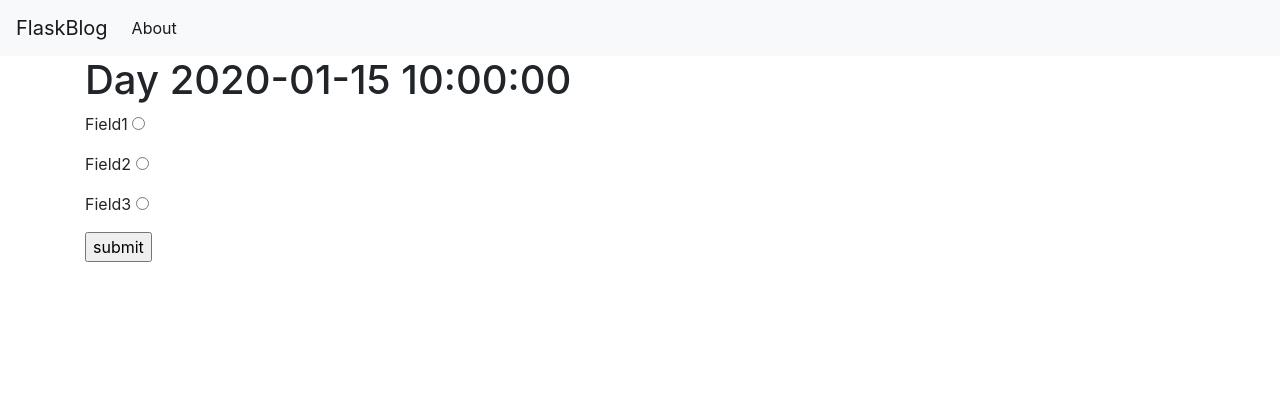
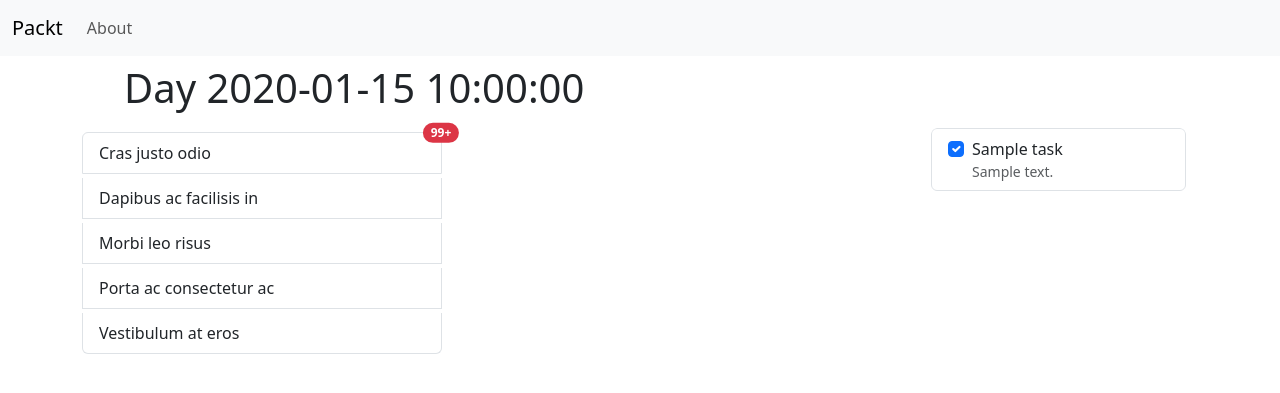
Before and after one commit to Nazarii-git/Packt_Pet, a Flask app: template templates/date_page.html in a window 1280 px wide. Shown: the top 393 px of the page. Run offline with Flask 3, Linux system fonts and the light colour scheme; the template is opened without the code that fills it: most values are stand-ins (such as "Sample title", 1, 10 or a date in 2020); parts of the project's set-up code (start-up, migrations or seed data) failed here and were passed over; some libraries are stand-ins or nearby versions.

Commit message:
Created full db/ drag and drop for activities, changed page layout

```diff
--- a/innit_bd.py
+++ b/innit_bd.py
@@ -1,10 +1,11 @@
 import sqlite3
 
 def create_db():
-    connection = sqlite3.connect('database.db')
+    connection = sqlite3.connect('database_full.db')
 
     with open('schema.sql') as f:
-        connection.executescript(f.read())
+        test = connection.executescript(f.read())
+        print(test)
 
     connection.commit()
     connection.close()
--- a/main.py
+++ b/main.py
@@ -62,15 +62,24 @@ def index():
 
 @app.route('/<date>')
 def date_page(date):
+    test = []
     trash.Screenshot()
-    return render_template('date_page.html', date=date)
+    connection = get_db_connection()
+    tasks = connection.execute('SELECT * FROM tasks').fetchall()
+    date_info = connection.execute('SELECT date, raiting FROM days WHERE date = ?;', [date]).fetchone()
+    connection.commit()
+    connection.close()
+
+
+    return render_template('date_page.html', datetest=date_info, task_array=tasks)
 
 @app.route('/<date>/upd', methods=['GET', 'POST'])
 def date_page_upd(date):
+
     trash.Screenshot()
     if request.method == 'POST':
-        title = request.form["lvl_upd"]
-        upd_db_day(date, int(title))
+        form_data = request.form["lvl_upd"]
+        upd_db_day(date, int(form_data))
 
     return redirect('/')
 
@@ -78,4 +87,14 @@ def date_page_upd(date):
 if __name__ == '__main__':
     coonect = get_db_connection()
     create_array_for_heatmap()
+
     app.run()
+    '''
+
+    for i in range(10):
+        coonect.cursor().execute("INSERT INTO tasks (task, descr) VALUES (?, ?)",
+                                 ("Wake up", "first try"))
+        coonect.cursor().execute("INSERT INTO tasks (task, descr) VALUES (?, ?)",
+                                 ("Make tea", "black"))
+    coonect.commit()
+'''
--- a/schema.sql
+++ b/schema.sql
@@ -1,7 +1,53 @@
-DROP TABLE IF EXISTS days;
+   /*DROP TABLE IF EXISTS days;
 
 CREATE TABLE days (
     id INTEGER PRIMARY KEY AUTOINCREMENT,
     date TIMESTAMP NOT NULL,
     raiting INTEGER NOT NULL DEFAULT -1
 );
+
+CREATE TABLE tasks (
+    id INTEGER PRIMARY KEY AUTOINCREMENT,
+    task TEXT NOT NULL,
+    descr TEXT,
+    type TEXT,
+    repeat INT DEFAULT 0,
+    date TIMESTAMP
+);
+*/
+
+-- Users Table
+CREATE TABLE IF NOT EXISTS Users (
+    UserID INTEGER PRIMARY KEY AUTOINCREMENT,
+    Username TEXT,
+    Email TEXT,
+    Password TEXT
+);
+
+-- Activities or Tasks Table
+CREATE TABLE IF NOT EXISTS Activities (
+    ActivityID INTEGER PRIMARY KEY AUTOINCREMENT,
+    UserID INTEGER,
+    ActivityName TEXT,
+    Description TEXT,
+    Category TEXT,
+    FOREIGN KEY (UserID) REFERENCES Users(UserID)
+);
+
+-- Daily Logs Table
+CREATE TABLE IF NOT EXISTS DailyLogs (
+    LogID INTEGER PRIMARY KEY AUTOINCREMENT,
+    UserID INTEGER,
+    Date TIMESTAMP,
+    DailyPerformanceMetrics DECIMAL(5, 2),
+    FOREIGN KEY (UserID) REFERENCES Users(UserID)
+);
+
+-- Activity Log Table (Linking Activities to Daily Logs)
+CREATE TABLE IF NOT EXISTS ActivityLog (
+    LogID INTEGER,
+    ActivityID INTEGER,
+    TimeSpent DECIMAL(5, 2),
+    FOREIGN KEY (LogID) REFERENCES DailyLogs(LogID),
+    FOREIGN KEY (ActivityID) REFERENCES Activities(ActivityID)
+);
--- a/static/css/style.css
+++ b/static/css/style.css
@@ -6,32 +6,56 @@
 
 }
 
-rect[fcolor = "-1"]{
-  fill: rgb(234, 210, 51);
+.row>* {
+  max-height: 87vh;
+}
+
+rect[fcolor = "-1"], .rounded-circle[fcolor = "-1"]{
+  background-color: rgb(231, 232, 239);
+  fill: rgb(231, 232, 239);
   }
 
-rect[fcolor = "0"]{
-  fill:rgb(256, 256, 256);
+rect[fcolor = "1"], .rounded-circle[fcolor = "1"]{
+  background-color: rgb(208, 231, 210);
+  fill: rgb(208, 231, 210);
   }
 
-rect[fcolor = "1"]{
-  fill: rgb(108, 141, 89);
+rect[fcolor = "2"], .rounded-circle[fcolor = "2"]{
+  background-color: rgb(176, 217, 177);
+  fill: rgb(176, 217, 177);
   }
 
-rect[fcolor = "2"]{
-  fill: rgb(144, 227, 41);
+rect[fcolor = "3"], .rounded-circle[fcolor = "3"]{
+  background-color: rgb(121, 172, 120);
+  fill: rgb(121, 172, 120);
   }
 
-rect[fcolor = "3"]{
-  fill: rgb(68, 224, 75);
+rect[fcolor = "4"], .rounded-circle[fcolor = "4"]{
+  background: rgb(53, 141, 59);
+  fill: rgb(53, 141, 59);
+
+  }
+rect[fcolor = "5"], .rounded-circle[fcolor = "5"]{
+  background-color: rgb(236, 238, 129);
+  fill: rgb(236, 238, 129);
   }
 
-rect[fcolor = "4"]{
-  fill: rgb(60, 171, 52);
+rect[fcolor = "6"], .rounded-circle[fcolor = "6"]{
+  background-color: rgb(141, 223, 203);
+  fill: rgb(141, 223, 203);
+  }
+
+rect[fcolor = "7"], .rounded-circle[fcolor = "7"]{
+  background-color: rgb(178, 164, 255);
+  fill: rgb(178, 164, 255);
   }
 
 rect{
-  opacity: 0.5;
+  opacity: 1;
+}
+
+rect:hover{
+  filter: brightness(0.5);
 }
 
 
@@ -45,6 +69,7 @@ text-align: center;
 
 border-radius: 6px;
 padding: 5px 0;
+  margin-bottom: 10px;
 
   /* Position the tooltip */
 position: absolute;
--- a/templates/base.html
+++ b/templates/base.html
@@ -6,13 +6,16 @@
     <meta name="viewport" content="width=device-width, initial-scale=1, shrink-to-fit=no">
 
     <!-- Bootstrap CSS -->
-    <link rel="stylesheet" href="https://stackpath.bootstrapcdn.com/bootstrap/4.3.1/css/bootstrap.min.css" integrity="sha384-ggOyR0iXCbMQv3Xipma34MD+dH/1fQ784/j6cY/iJTQUOhcWr7x9JvoRxT2MZw1T" crossorigin="anonymous">
+          <link rel="stylesheet" href="{{url_for('static', filename= 'css/style.css')}}">
+    <link href="https://cdn.jsdelivr.net/npm/bootstrap@5.3.2/dist/css/bootstrap.min.css" rel="stylesheet" integrity="sha384-T3c6CoIi6uLrA9TneNEoa7RxnatzjcDSCmG1MXxSR1GAsXEV/Dwwykc2MPK8M2HN" crossorigin="anonymous">
 
-    <title>{% block title %} {% endblock %}</title>
+      <title>{% block title %} {% endblock %}</title>
   </head>
   <body>
-    <nav class="navbar navbar-expand-md navbar-light bg-light">
-        <a class="navbar-brand" href="{{ url_for('index')}}">FlaskBlog</a>
+
+    <nav class="navbar navbar-expand-lg bg-body-tertiary">
+        <div class="container-fluid">
+        <a class="navbar-brand" href="{{ url_for('index')}}">Packt</a>
         <button class="navbar-toggler" type="button" data-toggle="collapse" data-target="#navbarNav" aria-controls="navbarNav" aria-expanded="false" aria-label="Toggle navigation">
             <span class="navbar-toggler-icon"></span>
         </button>
@@ -23,6 +26,7 @@
             </li>
             </ul>
         </div>
+        </div>
     </nav>
     <div class="container">
         {% block content %} {% endblock %}
@@ -31,7 +35,6 @@
     <!-- Optional JavaScript -->
     <!-- jQuery first, then Popper.js, then Bootstrap JS -->
     <script src="https://code.jquery.com/jquery-3.3.1.slim.min.js" integrity="sha384-q8i/X+965DzO0rT7abK41JStQIAqVgRVzpbzo5smXKp4YfRvH+8abtTE1Pi6jizo" crossorigin="anonymous"></script>
-    <script src="https://cdnjs.cloudflare.com/ajax/libs/popper.js/1.14.7/umd/popper.min.js" integrity="sha384-UO2eT0CpHqdSJQ6hJty5KVphtPhzWj9WO1clHTMGa3JDZwrnQq4sF86dIHNDz0W1" crossorigin="anonymous"></script>
-    <script src="https://stackpath.bootstrapcdn.com/bootstrap/4.3.1/js/bootstrap.min.js" integrity="sha384-JjSmVgyd0p3pXB1rRibZUAYoIIy6OrQ6VrjIEaFf/nJGzIxFDsf4x0xIM+B07jRM" crossorigin="anonymous"></script>
-  </body>
+    <script src="https://cdnjs.cloudflare.com/ajax/libs/popper.js/2.9.2/umd/popper.min.js" integrity="sha512-2rNj2KJ+D8s1ceNasTIex6z4HWyOnEYLVC3FigGOmyQCZc2eBXKgOxQmo3oKLHyfcj53uz4QMsRCWNbLd32Q1g==" crossorigin="anonymous" referrerpolicy="no-referrer"></script>
+<script src="https://cdn.jsdelivr.net/npm/bootstrap@5.3.2/dist/js/bootstrap.bundle.min.js" integrity="sha384-C6RzsynM9kWDrMNeT87bh95OGNyZPhcTNXj1NW7RuBCsyN/o0jlpcV8Qyq46cDfL" crossorigin="anonymous"></script>  </body>
 </html>
--- a/templates/date_page.html
+++ b/templates/date_page.html
@@ -1,11 +1,117 @@
 {% extends 'base.html' %}
 
 {% block content %}
-    <h1>{% block title %} Day {{date}}{% endblock %}</h1>
-<form action="{{date}}/upd" method = "POST">
-    <p>Field1 <input type = "radio" name = "lvl_upd" id = "option1" value="1"/></p>
-    <p>Field2 <input type = "radio" name = "lvl_upd" id = "option2" value="2"/></p>
-    <p>Field3 <input type = "radio" name = "lvl_upd" id = "option3" value="3"/></p>
-    <p><input type = "submit" value = "submit" /></p>
-</form>
+    <h1 class="d-flex align-items-center gap-2 py-2">{% block title %}
+        <div class="dropdown">
+  <button class="btn d-block rounded-circle p-3" fcolor={{datetest["raiting"]}} type="button" id="dropdownMenuButton2" data-bs-toggle="dropdown" aria-expanded="false">
+
+  </button>
+    <form action="{{datetest["date"]}}/upd" name="edit_day" method = "POST">
+    <div class="d-block position-static pt-0 mx-0 rounded-3 shadow overflow-hidden w-280px" data-bs-theme="light">
+
+    <ul class="dropdown-menu list-unstyled mb-0 " aria-labelledby="dropdownMenuButton2">
+      <li><button class="dropdown-item d-flex align-items-center gap-2 py-2" name = "lvl_upd"  value="1">
+        <span class="d-inline-block rounded-circle p-1" fcolor="1"></span>
+        Snail's Pace Sprint
+      </button></li>
+      <li><button class="dropdown-item d-flex align-items-center gap-2 py-2"  name = "lvl_upd" value="2">
+        <span class="d-inline-block rounded-circle p-1"fcolor="2"></span>
+        Slow and Steady
+      </button></li>
+      <li><button class="dropdown-item d-flex align-items-center gap-2 py-2"  name = "lvl_upd" value="3">
+        <span class="d-inline-block  rounded-circle p-1"fcolor="3"></span>
+        Procrastination Pro
+      </button></li>
+      <li><button class="dropdown-item d-flex align-items-center gap-2 py-2"  name = "lvl_upd" value="4">
+        <span class="d-inline-block rounded-circle p-1" fcolor="4"></span>
+        The Productivity Wizard
+      </button></li>
+             <li><button class="dropdown-item d-flex align-items-center gap-2 py-2"  name = "lvl_upd" value="5">
+        <span class="d-inline-block rounded-circle p-1" fcolor="5"></span>
+        Couch Potato Mode
+      </button></li>
+             <li><button class="dropdown-item d-flex align-items-center gap-2 py-2"  name = "lvl_upd" value="6">
+        <span class="d-inline-block rounded-circle p-1" fcolor="6"></span>
+        Chilling Chamber
+      </button></li>
+             <li><button class="dropdown-item d-flex align-items-center gap-2 py-2"  name = "lvl_upd" value="7">
+        <span class="d-inline-block rounded-circle p-1" fcolor="7"></span>
+        Weekend Warrior
+      </button></li>
+    </ul>
+        </form>
+  </div>
+</div>
+      Day {{datetest["date"]}} {% endblock %}</h1>
+
+
+<div class="container">
+
+
+  <div class="row ">
+     <div class="col-md-4 list-group" id="left">
+
+  <a href="#" class="list-group-item list-group-item-action mt-1" draggable="true">Cras justo odio
+    <span class="position-absolute top-0 start-100 translate-middle badge rounded-pill bg-danger">
+    99+
+    <span class="visually-hidden">unread messages</span>
+  </span></a>
+  <a href="#" class="list-group-item list-group-item-action mt-1"  draggable="true">Dapibus ac facilisis in </a>
+  <a href="#" class="list-group-item list-group-item-action mt-1" draggable="true">Morbi leo risus</a>
+  <a href="#" class="list-group-item list-group-item-action mt-1" draggable="true">Porta ac consectetur ac</a>
+  <a href="#" class="list-group-item list-group-item-action mt-1" draggable="true">Vestibulum at eros</a>
+
+     </div>
+       <div class="col-md-5 list-group" id="right">
+
+     </div>
+    <div class="col-md-3 ">
+        <div class="list-group overflow-auto h-75">
+{% for task in task_array %}
+
+    <label class="list-group-item d-flex gap-2">
+      <input class="form-check-input flex-shrink-0" type="checkbox" value="" checked="">
+      <span>
+        {{task["task"]}}
+        <small class="d-block text-body-secondary">{{task["descr"]}}</small>
+      </span>
+    </label>
+
+{% endfor %}
+              </div>
+      </div>
+
+</div>
+  </div>
+
+<script>
+  let lists = document.getElementsByClassName("list-group-item")
+  let rightbox = document.getElementById("right")
+  let leftbox = document.getElementById("left")
+  let selected
+  for(let list of lists){
+    list.addEventListener("dragstart", function (e) {
+      selected = e.target
+        rightbox.style.borderStyle = "dotted"
+    })
+    rightbox.addEventListener("dragover", function (e){
+        e.preventDefault()
+      })
+       rightbox.addEventListener("drop", function (e){
+         if (selected !== null){rightbox.appendChild(selected.cloneNode(true))}
+         selected = null
+             rightbox.style.borderStyle = "none"
+       })
+      leftbox.addEventListener("dragover", function (e){
+        e.preventDefault()
+      })
+       leftbox.addEventListener("drop", function (e){
+         if (selected !== null){leftbox.appendChild(selected)}
+         selected = null
+
+       })
+
+  }
+
+</script>
 {% endblock %}
```
Also changed, not shown: database_full.db (added), templates/favicon.ico (added).
